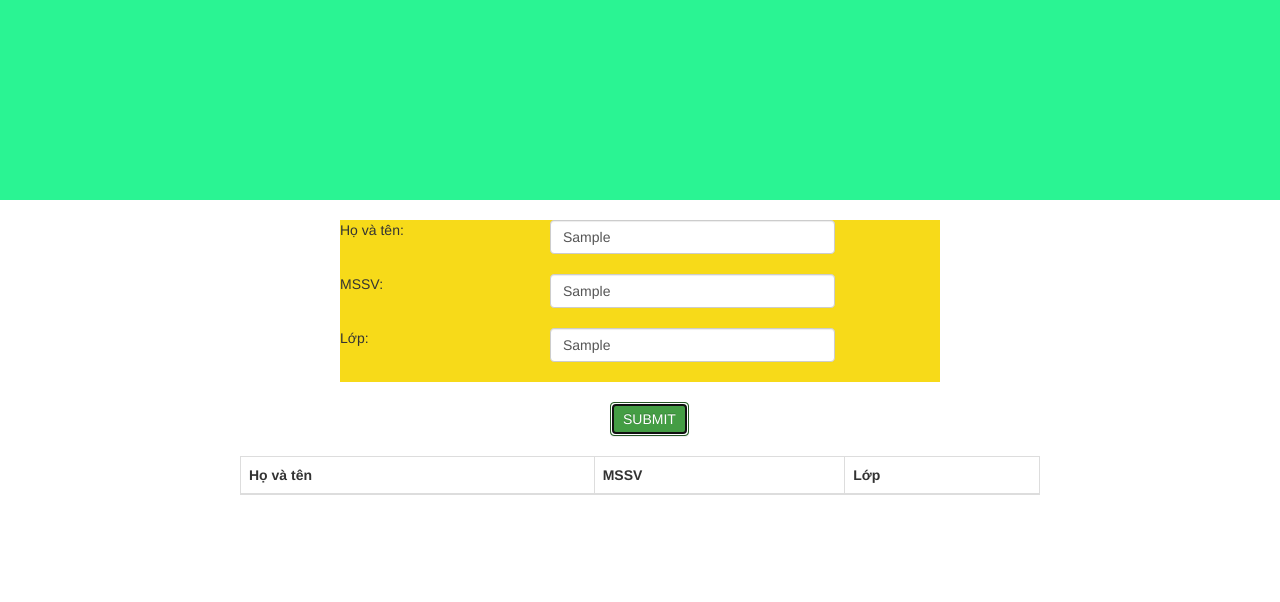
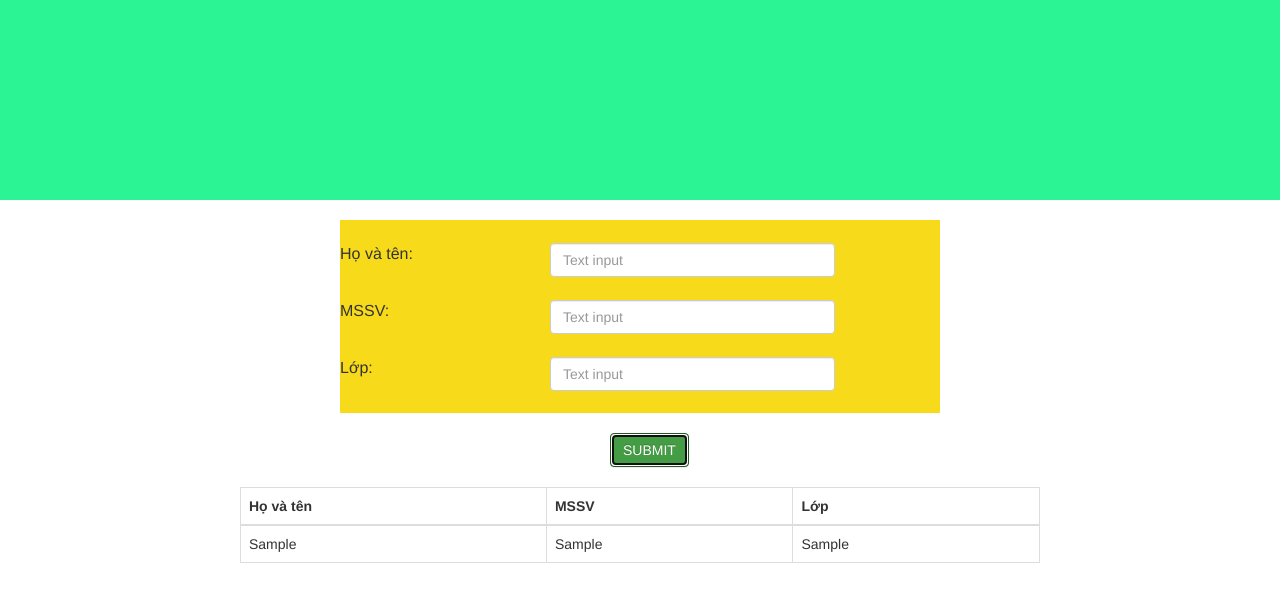
Before and after one commit to NDChuong/BTCN_JS, a website: page DKHP.html in a window 1280 px wide. Both pictures are taken after typing "Sample", "Sample", "Sample" into the empty fields and a click on the button "SUBMIT". Drawn offline with nearby package versions, Linux system fonts and the light colour scheme.

Commit message:
DKHP task done

```diff
--- a/DKHP.html
+++ b/DKHP.html
@@ -14,33 +14,39 @@
 <body>
     <script type="text/javascript" src="node_modules/jquery/dist/jquery.min.js"></script>
     <script type="text/javascript" src="node_modules/bootstrap/dist/js/bootstrap.min.js"></script>
-    <div id="banner"></div><br>
+    <div id="banner"></div>
+    <br>
     <div id="form">
+        <form action="#">
+            <br>
             <div class="row">
                 <div class="col-md-4">Họ và tên:</div>
                 <div class="col-md-6">
-                <input type="text" class="form-control" placeholder="Text input">
+                    <input id="HoTen" type="text" name="HoTen" class="form-control" placeholder="Text input">
                 </div>
             </div>
             <br>
             <div class="row">
                 <div class="col-md-4">MSSV:</div>
                 <div class="col-md-6">
-                <input type="text" class="form-control" placeholder="Text input">
+                    <input id="MSSV" type="text" name="MSSV" class="form-control" placeholder="Text input" value="">
                 </div>
             </div>
             <br>
             <div class="row">
                 <div class="col-md-4">Lớp:</div>
                 <div class="col-md-6">
-                <input type="text" class="form-control" placeholder="Text input">
+                    <input id="Lop" type="text" name="Lop" class="form-control" placeholder="Text input">
                 </div>
             </div>
             <br>
-    </div><br>
+    </div>
+    <br>
     <div id="button">
-        <button type="button" class="btn btn-success">SUBMIT</button>
-    </div><br>
+        <button type="reset" class="btn btn-success" onclick="func()">SUBMIT</button>
+    </div>
+    <br>
+    </form>
     <div id="table">
         <table class="table table-bordered">
             <thead>
@@ -50,12 +56,11 @@
                     <th>Lớp</th>
                 </tr>
             </thead>
-            <tbody>
-
+            <tbody id="addHere">
             </tbody>
         </table>
     </div>
-
+    <script type="text/javascript" src="DKHP.js"></script>
 </body>
 
 </html>
--- a/DKHP.js
+++ b/DKHP.js
@@ -0,0 +1,25 @@
+//var HoTen = document.getElementById("HoTen").value;
+//var MSSV = document.getElementById("MSSV").value;
+//var Lop = document.getElementById("Lop").value;
+//var fun = document.getElementById("form").elements.namedItem("HoTen").value;
+
+var i = 0;
+
+function func() {
+    var HoTen = document.getElementById("HoTen").value;
+    var MSSV = document.getElementById("MSSV").value;
+    var Lop = document.getElementById("Lop").value;
+    addToTable(HoTen, MSSV, Lop);
+    i++;
+}
+
+function addToTable(ele1, ele2, ele3) {
+    var table = document.getElementById('addHere');
+    var row = table.insertRow(i);
+    var cell1 = row.insertCell(0);
+    var cell2 = row.insertCell(1);
+    var cell3 = row.insertCell(2);
+    cell1.innerHTML = ele1;
+    cell2.innerHTML = ele2;
+    cell3.innerHTML = ele3;
+}
--- a/DKHPStyle.css
+++ b/DKHPStyle.css
@@ -12,6 +12,7 @@ body{
 	margin: 0 auto;
 	width: 600px;
 	height: 100%;
+	font-size:16px;
 	background-color: #F7DA19;
 }
 #table{
```
Lines whose indentation alone changed are shown as unchanged.
